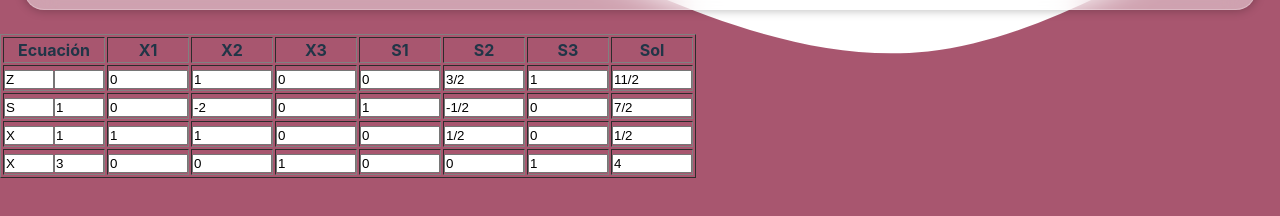
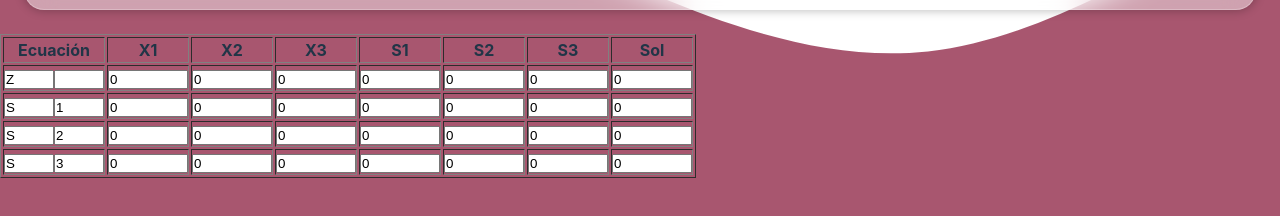
Before and after one commit to Richard2203/vector-b, a React (Vite) app: page / in a window 1280 px wide. Shown: the part 514-730 px from the top of the page. Built offline with nearby package versions, Linux system fonts and the light colour scheme.

Commit message:
el tamaño de la tabla se ajusta al no. de restricciones y variables de la matriz

```diff
--- a/src/App.jsx
+++ b/src/App.jsx
@@ -1,17 +1,18 @@
+import { useState } from 'react'
 import './App.css'
 import { Table } from './Matrix/Table'
 import { Matrix } from './TargetFunctionMatrix/Matrix'
 
 function App() {
-
+  const [tablaSize, setTablaSize] = useState([0,0]);
   return (
     <>
       <div id="main-container">
       </div>
       <div id="content">
         <h1>Analisis de Sensibilidad - Cambios en el Vector B</h1>
-        <Matrix />
-        <Table/>
+        <Matrix setTablaSize = { setTablaSize } />
+        <Table tablaSize = { tablaSize } />
       </div>
     </>
 
--- a/src/Matrix/Table.jsx
+++ b/src/Matrix/Table.jsx
@@ -1,6 +1,12 @@
-import React from 'react'
+import React, { useEffect } from 'react'
 import Fraction from "fraction.js";
 import { useOptimalSolution } from '../hooks/useOptimalSolution';
+
+
+// Función para crear el estado inicial basado en tablaSize
+function createInitialTableState(variablesNumber, restrictionsNumber) {
+
+};
 
 const initialTableState = {
   columnas: ["Ecuación", "X1", "X2", "X3", "S1", "S2", "S3", "Sol"],
@@ -28,12 +34,20 @@ const initialTableState = {
   ],
 };
 
-export const Table = () => {
+export const Table = ({tablaSize}) => {
 	const {optimalSolution,
 		handleUpdateType,
 		handleUpdateIndex,
-		handleUpdateValue,} = useOptimalSolution(initialTableState);
-		console.log(optimalSolution);
+		handleUpdateValue,
+		handleUpdateTable, } = useOptimalSolution(initialTableState);
+
+		useEffect(() => {
+			handleUpdateTable(tablaSize[0], tablaSize[1]);
+		}, [tablaSize]);
+
+	console.log(tablaSize);
+	console.log(optimalSolution);
+
 	return (
 	  <table border="1">
 		<thead>
@@ -77,4 +91,4 @@ export const Table = () => {
 		</tbody>
 	  </table>
 	);
-  };
+};
--- a/src/Reducer/MatrixCalculationsReducer.js
+++ b/src/Reducer/MatrixCalculationsReducer.js
@@ -16,6 +16,7 @@ import {
     UPDATE_VALUE,
     UPDATE_TYPE,
     UPDATE_INDEX,
+    UPDATE_TABLE,
 } from './actionTypes';
 
 export const optimalSolutionReducer = (state = {}, action)=>{
@@ -43,6 +44,28 @@ export const optimalSolutionReducer = (state = {}, action)=>{
       nuevasFilasIndice[indiceFilaIndex].indice =
         nuevoIndice !== "" ? parseInt(nuevoIndice, 10) : null;
       return { ...state, filas: nuevasFilasIndice };
+    }
+
+    case UPDATE_TABLE: {
+      const columnas = ["Ecuación"];
+      for (let i = 1; i <= action.payload.VariablesNumber; i++)
+        columnas.push(`X${i}`);
+
+      for (let i = 1; i <= action.payload.RestrictionsNumber; i++)
+        columnas.push(`S${i}`);
+
+      columnas.push("Sol");
+
+      const filas = [];
+      for (let i = 0; i <= action.payload.RestrictionsNumber; i++) {
+        filas.push({
+          tipo: i === 0 ? 'Z' : 'S',
+          indice: i === 0 ? null : i,
+          valores: new Array(
+            action.payload.VariablesNumber + action.payload.RestrictionsNumber + 1).fill("0")
+        });
+      }
+      return { ...state, columnas, filas };
     }
 
     case XB: {
--- a/src/Reducer/actionTypes.js
+++ b/src/Reducer/actionTypes.js
@@ -12,6 +12,7 @@ export const Z = '[OPSolution] Calculate Z';
 export const UPDATE_VALUE = '[OPSolution] Update Value';
 export const UPDATE_TYPE = '[OPSolution] Update Type';
 export const UPDATE_INDEX = '[OPSolution] Update Index';
+export const UPDATE_TABLE = '[OPSolution] Update Table';
 
 // CALCULATE DUAL SIMPLEX
 export const SEARCH_LARGEST_NEGATIVE='[DUAL_SIMPLEX] Largest negative number';
--- a/src/TargetFunctionMatrix/Matrix.jsx
+++ b/src/TargetFunctionMatrix/Matrix.jsx
@@ -1,4 +1,4 @@
-import React from 'react'
+import React, { useEffect } from 'react'
 import { useMatrix } from '../hooks/useMatrix';
 import { ObjectiveFunction } from './ObjectiveFunction';
 import { Restriction } from './Restriction';
@@ -15,7 +15,7 @@ const initialState = {
   changeRow: [4,2,3],
 };
 
-export const Matrix = () => {
+export const Matrix = ({setTablaSize}) => {
   const {
     matrix,
     handleAddRestriction,
@@ -27,6 +27,10 @@ export const Matrix = () => {
     handleBRowChange, } = useMatrix(initialState);
 
   const { FunctionObject, Restrictions, changeRow } = matrix;
+
+  useEffect(() => {
+    setTablaSize([FunctionObject.length, Restrictions.length]);
+  }, [FunctionObject, Restrictions]);
 
   return (
     <div className='site-container'>
--- a/src/hooks/useOptimalSolution.js
+++ b/src/hooks/useOptimalSolution.js
@@ -1,6 +1,6 @@
 import { useEffect, useReducer } from 'react';
 import { optimalSolutionReducer } from '../Reducer/MatrixCalculationsReducer';
-import { UPDATE_INDEX, UPDATE_TYPE, UPDATE_VALUE } from '../Reducer/actionTypes';
+import { UPDATE_INDEX, UPDATE_TABLE, UPDATE_TYPE, UPDATE_VALUE } from '../Reducer/actionTypes';
 
 const init = (initialTableState) => {
   const storedState = JSON.parse(localStorage.getItem('optimalSolution')) || initialTableState;
@@ -31,8 +31,11 @@ export const useOptimalSolution = (initialTableState = {} ) => {
 	const handleUpdateIndex = (filaIndex, e) => {
 		dispatch({
 			type: UPDATE_INDEX,
-			payload: { filaIndex, nuevoIndice: e.target.value },
-		})
+			payload: {
+				filaIndex,
+				nuevoIndice: e.target.value
+			},
+		});
 	};
 
 	const handleUpdateValue = (filaIndex, valorIndex, e) => {
@@ -43,7 +46,17 @@ export const useOptimalSolution = (initialTableState = {} ) => {
 				valorIndex,
 				nuevoValor: e.target.value,
 			},
-			})
+		});
+	};
+
+	const handleUpdateTable = (VariablesNumber, RestrictionsNumber) =>{
+		dispatch({
+			type: UPDATE_TABLE,
+			payload: {
+				VariablesNumber,
+				RestrictionsNumber,
+			}
+		});
 	};
 
 	return {
@@ -52,5 +65,6 @@ export const useOptimalSolution = (initialTableState = {} ) => {
 		handleUpdateType,
 		handleUpdateIndex,
 		handleUpdateValue,
+		handleUpdateTable,
 	};
 };
```
